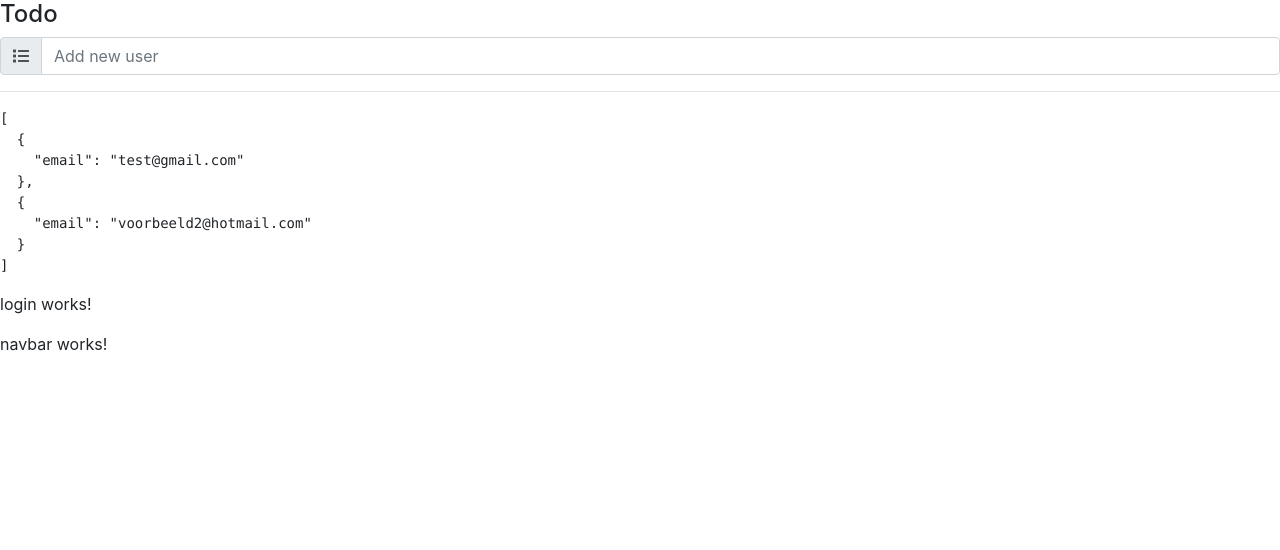
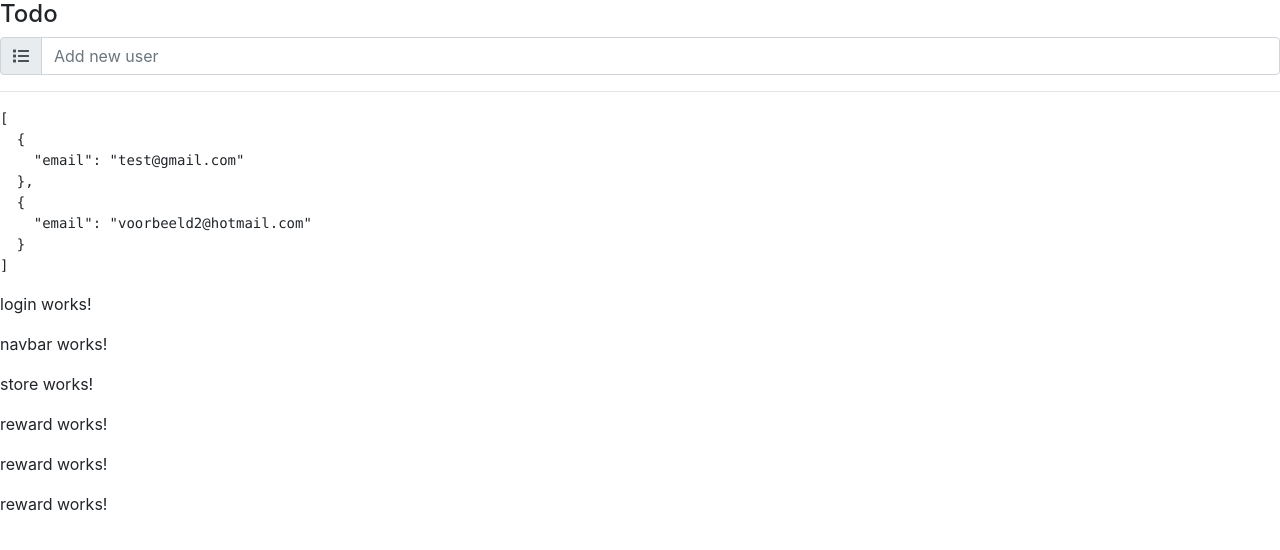
Before and after one commit to DylanVernelen/javaChallenge, an Angular app in the folder frontend/: page /store in a window 1280 px wide. Before the commit this address led to /. Shown: the top 550 px of the page. Built offline with nearby package versions, Linux system fonts and the light colour scheme.

Commit message:
rewardstore start

```diff
--- a/frontend/src/app/app-routing.module.ts
+++ b/frontend/src/app/app-routing.module.ts
@@ -1,9 +1,11 @@
 import { NgModule } from '@angular/core';
 import { Routes, RouterModule } from '@angular/router';
+import { StoreComponent } from './store/store.component';
 
 const routes: Routes = [
-  //  {path: '', component: , canActivate: [AuthGuard]}
-    //  {path: '', component: , isAdmin: [AuthGuard]}
+  {path: 'store', component: StoreComponent},
+  // {path: '', redirectTo: 'login', pathMatch: 'full'}
+  // {path: '**', redirectTo: 'todo'}
 ];
 
 @NgModule({
--- a/frontend/src/app/app.module.ts
+++ b/frontend/src/app/app.module.ts
@@ -7,6 +7,7 @@ import { NgBootstrapModule } from './sharedModules/ng-bootstrap.module';
 import { LoginComponent } from './login/login.component';
 import { NavbarComponent } from './navbar/navbar.component';
 import { ManageUsersComponent } from './manage-users/manage-users.component';
+import { StoreModule } from './store/store.module';
 
 @NgModule({
   declarations: [
@@ -18,7 +19,8 @@ import { ManageUsersComponent } from './manage-users/manage-users.component';
   imports: [
     BrowserModule,
     AppRoutingModule,
-    NgBootstrapModule
+    NgBootstrapModule,
+    StoreModule,
   ],
   providers: [],
   bootstrap: [AppComponent]
--- /dev/null
+++ b/frontend/src/app/interfaces/reward.ts
@@ -0,0 +1,13 @@
+export class Oid {
+  id: string;
+
+  constructor(id) {
+    this.id = id;
+  }
+}
+
+export class Reward {
+  id: Oid;
+  rewardName: string;
+  rewardWorth: number;
+}
--- /dev/null
+++ b/frontend/src/app/services/reward.service.ts
@@ -0,0 +1,30 @@
+import { Injectable } from '@angular/core';
+import { Reward } from '../interfaces/reward';
+import { Oid } from '../interfaces/reward';
+
+@Injectable({
+  providedIn: 'root'
+})
+export class RewardService {
+
+  rewardList: Reward[] = [
+    {id: new Oid('0'), rewardName: 'Reward1', rewardWorth: 1},
+    {id: new Oid('1'), rewardName: 'Reward2', rewardWorth: 2},
+    {id: new Oid('2'), rewardName: 'Reward3', rewardWorth: 3}
+  ];
+
+  constructor() {
+  }
+
+  createItem(item: Reward) {
+    this.rewardList.unshift(item);
+  }
+
+  updateItem(item: Reward, i: number) {
+    this.rewardList[i] = item;
+  }
+
+  deleteItem(i: number) {
+    this.rewardList.splice(i, 1);
+  }
+}
--- /dev/null
+++ b/frontend/src/app/store/reward/reward.component.html
@@ -0,0 +1,3 @@
+<p>
+  reward works!
+</p>
--- /dev/null
+++ b/frontend/src/app/store/reward/reward.component.ts
@@ -0,0 +1,21 @@
+import {Component, Input, OnInit} from '@angular/core';
+
+class Todo {
+}
+
+@Component({
+  selector: 'app-reward',
+  templateUrl: './reward.component.html',
+  styleUrls: ['./reward.component.scss']
+})
+export class RewardComponent implements OnInit {
+
+  @Input() item: Todo;
+  @Input() index: number;
+
+  constructor() { }
+
+  ngOnInit() {
+  }
+
+}
--- /dev/null
+++ b/frontend/src/app/store/store.component.html
@@ -0,0 +1,6 @@
+<p>
+  store works!
+</p>
+
+<app-reward *ngFor="let reward of rewardList; let i = index" [item] ="reward" [index]="i">
+</app-reward>
--- /dev/null
+++ b/frontend/src/app/store/store.component.ts
@@ -0,0 +1,20 @@
+import { Component, OnInit } from '@angular/core';
+import {Reward} from '../interfaces/reward';
+import {RewardService} from '../services/reward.service';
+
+@Component({
+  selector: 'app-store',
+  templateUrl: './store.component.html',
+  styles: []
+})
+export class StoreComponent implements OnInit {
+
+  rewardList: Reward[];
+
+  constructor(private rewardService: RewardService) { }
+
+  ngOnInit() {
+    this.rewardList = this.rewardService.rewardList;
+  }
+
+}
```
Also changed, not shown: frontend/src/app/store/store.module.ts (added, +12 -0 lines), frontend/src/app/store/reward/reward.component.scss (added), frontend/src/images/logo.png (added).
